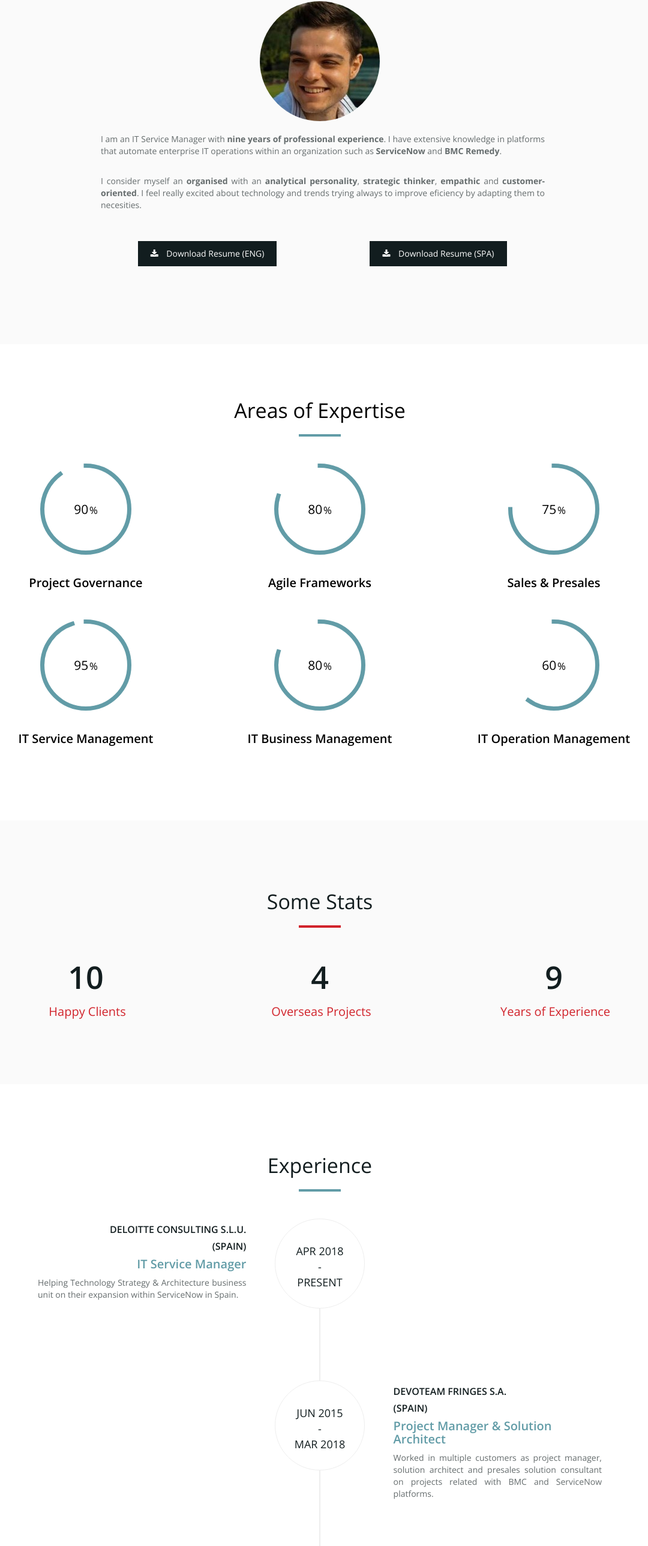
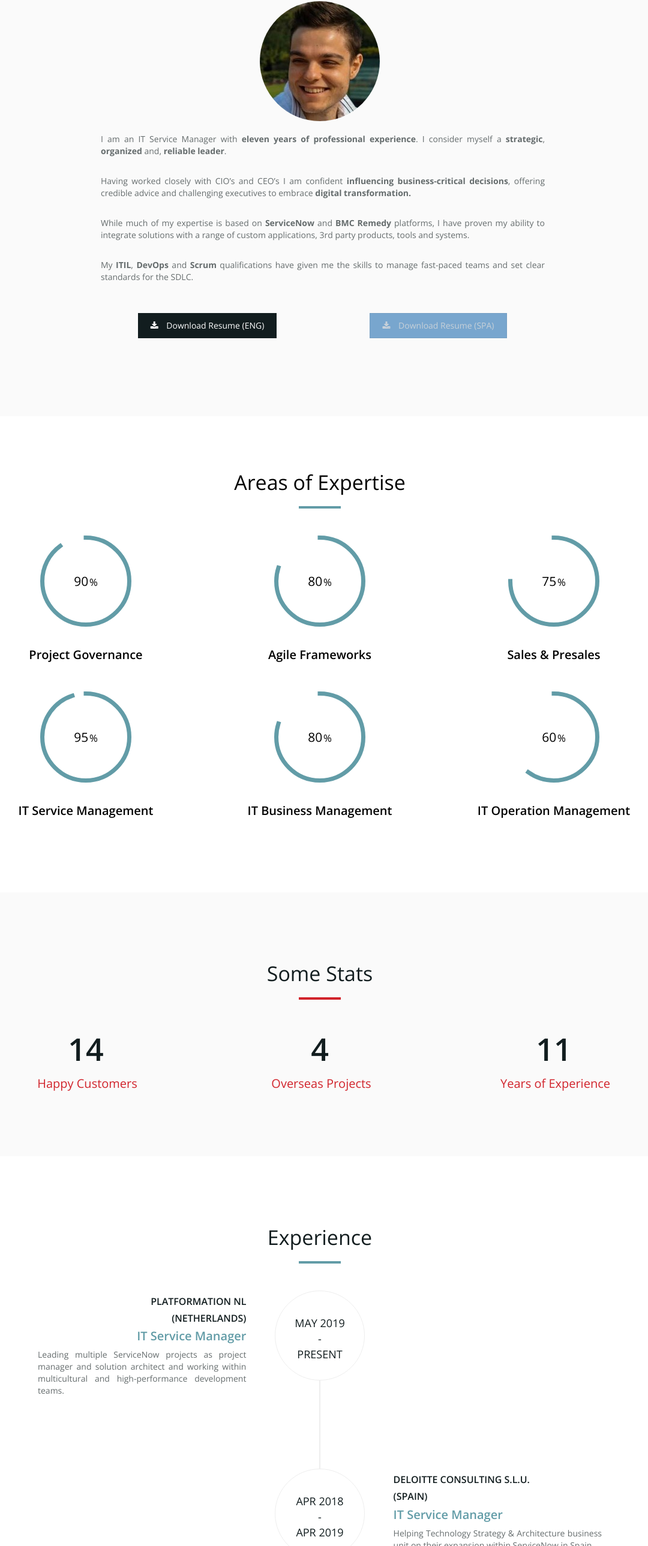
Before and after one commit to pedromenchero/pedromenchero.github.io, a plain HTML site: page index.html in a window 1280 px wide. Shown: the part 222-2800 px from the top of the page at 60% size, without its empty margins (107-1187 px from the left). Drawn offline with nearby package versions, Linux system fonts and the light colour scheme; a script that the page names is missing.

Commit message:
update 2020

```diff
--- a/css/style.css
+++ b/css/style.css
@@ -45,6 +45,11 @@ p.intro {
 
 a {
   color: #333;
+}
+
+a.disabled {
+  pointer-events: none;
+  color: #cccc;
 }
 
 a:hover, a:focus {
--- a/index.html
+++ b/index.html
@@ -71,7 +71,7 @@
       <div class="container">
         <div class="navbar-header">
           <button type="button" class="navbar-toggle" data-toggle="collapse" data-target=".navbar-main-collapse"> <i class="fa fa-bars"></i> </button>
-          <a class="navbar-brand page-scroll" href="#page-top">Pedro Menchero García Olías</a> </div>
+          <a class="navbar-brand page-scroll" href="#page-top">Pedro Menchero García Olías | IT Service Manager</a> </div>
 
         <!-- Collect the nav links, forms, and other content for toggling -->
         <div class="collapse navbar-collapse navbar-right navbar-main-collapse">
@@ -99,15 +99,16 @@
         <div class="col-md-12 text-center"><img src="img/about.jpg" class="img-responsive"></div>
         <div class="col-md-8 col-md-offset-2">
           <div class="about-text">
-            <p class="justify">I am an IT Service Manager with <b>nine years of professional experience</b>. I have extensive knowledge in platforms that automate enterprise IT operations within an organization such as <b>ServiceNow</b> and <b>BMC Remedy</b>.</p>
-            <p class="justify">I consider myself an <b>organised</b> with an <b>analytical personality</b>, <b>strategic thinker</b>, <b>empathic</b> and
-              <b>customer-oriented</b>. I feel really excited about technology and trends trying always to improve eficiency by adapting them to necesities.</p>
+            <p class="justify">I am an IT Service Manager with <b>eleven years of professional experience</b>. I consider myself a <b>strategic</b>, <b>organized</b> and, <b>reliable leader</b>.</p>
+            <p class="justify">Having worked closely with CIO’s and CEO’s I am confident <b>influencing business-critical decisions</b>, offering credible advice and challenging executives to embrace <b>digital transformation.</b></p>
+            <p class="justify">While much of my expertise is based on <b>ServiceNow</b> and <b>BMC Remedy</b> platforms, I have proven my ability to integrate solutions with a range of custom applications, 3rd party products, tools and systems.</p>
+            <p class="justify">My <b>ITIL</b>, <b>DevOps</b> and <b>Scrum</b> qualifications have given me the skills to manage fast-paced teams and set clear standards for the SDLC.</p>
             <div class="row">
               <div class="col-md-6 text-center">
-                <p class="text-center"><a class="btn btn-primary" href="#"><i class="fa fa-download"></i> Download Resume (ENG)</a></p>
+                <p class="text-center"><a class="btn btn-primary" target="_blank" href="https://drive.google.com/file/d/1UK9MLl-3L2CBWEJR5pNJ7G-U4Zbz1dit/view?usp=sharing"><i class="fa fa-download"></i> Download Resume (ENG)</a></p>
               </div>
               <div class="col-md-6 text-center">
-                <p class="text-center"><a class="btn btn-primary" href="#"><i class="fa fa-download"></i> Download Resume (SPA)</a></p>
+                <p class="text-center"><a class="btn btn-primary disabled" href="#"><i class="fa fa-download"></i> Download Resume (SPA)</a></p>
               </div>
             </div>
           </div>
@@ -251,8 +252,8 @@
       </div>
       <div class="row">
         <div class="col-md-4 col-sm-4 wow fadeInDown" data-wow-delay="200ms">
-          <div class="achievement-box"> <span class="count">10</span>
-            <h4>Happy Clients</h4>
+          <div class="achievement-box"> <span class="count">14</span>
+            <h4>Happy Customers</h4>
           </div>
         </div>
         <div class="col-md-4 col-sm-4 wow fadeInDown" data-wow-delay="400ms">
@@ -261,7 +262,7 @@
           </div>
         </div>
         <div class="col-md-4 col-sm-4 wow fadeInDown" data-wow-delay="800ms">
-          <div class="achievement-box"> <span class="count">9</span>
+          <div class="achievement-box"> <span class="count">11</span>
             <h4>Years of Experience</h4>
           </div>
         </div>
@@ -280,7 +281,22 @@
           <ul class="timeline">
             <li>
               <div class="timeline-image">
-                <h4>Apr 2018<br> - <br>Present</h4>
+                <h4>May 2019<br> - <br>Present</h4>
+              </div>
+              <div class="timeline-panel">
+                <div class="timeline-heading">
+                  <h4>Platformation NL</h4>
+                  <h4>(Netherlands)</h4>
+                  <h4 class="subheading">IT Service Manager</h4>
+                </div>
+                <div class="timeline-body">
+                  <p>Leading multiple ServiceNow projects as project manager and solution architect and working within multicultural and high-performance development teams.</p>
+                </div>
+              </div>
+            </li>
+            <li class="timeline-inverted">
+              <div class="timeline-image">
+                <h4>Apr 2018<br> - <br>Apr 2019</h4>
               </div>
               <div class="timeline-panel">
                 <div class="timeline-heading">
@@ -293,7 +309,7 @@
                 </div>
               </div>
             </li>
-            <li class="timeline-inverted">
+            <li>
               <div class="timeline-image">
                 <h4>Jun 2015<br> - <br>Mar 2018</h4>
               </div>
@@ -301,14 +317,14 @@
                 <div class="timeline-heading">
                   <h4>Devoteam Fringes S.A.</h4>
                   <h4>(Spain)</h4>
-                  <h4 class="subheading">Project Manager & Solution Architect</h4>
+                  <h4 class="subheading">IT Service Manager</h4>
                 </div>
                 <div class="timeline-body">
                   <p>Worked in multiple customers as project manager, solution architect and presales solution consultant on projects related with BMC and ServiceNow platforms.</p>
                 </div>
               </div>
             </li>
-            <li>
+            <li class="timeline-inverted">
               <div class="timeline-image">
                 <h4>Jul 2014<br> - <br>Jun 2015</h4>
               </div>
@@ -316,14 +332,14 @@
                 <div class="timeline-heading">
                   <h4>Quintica (PTY) LTD</h4>
                   <h4>(United Kingdom)</h4>
-                  <h4 class="subheading">BMC Remedy Solution Architect</h4>
+                  <h4 class="subheading">ITSM Solution Architect</h4>
                 </div>
                 <div class="timeline-body">
                   <p>Assesment and design of an ITSM solution for a large telecomunications company from UK based on BMC Remedy platform.</p>
                 </div>
               </div>
             </li>
-            <li class="timeline-inverted">
+            <li>
               <div class="timeline-image">
                 <h4>Apr 2009<br> - <br>Jul 2014</h4>
               </div>
@@ -363,19 +379,10 @@
           <img src="img/reference2.jpg" class="img-responsive">
           <blockquote>
             Pedro did an excellent job during his period in Quintica. He is well organized, can work independently, and is able to follow through to ensure that the job gets done.
-            <cite>Jose Luis Sanchez Cano Mora (Head of Business Unit - BMC at Quintica)</cite>
+            <cite>Jose Luis Sanchez Cano Mora (Technical Project Manager at Baker Hughes)</cite>
           </blockquote>
         </div>
       </div>
-      <!-- <div class="row">
-        <div class="col-md-6 text-center">
-          <img src="img/reference3.jpg" class="img-responsive">
-          <blockquote>
-            Blabla blabla blabla
-            <cite>Cristina Martinez Navarro (Customer Success Manager at Devoteam Cloud Services)</cite>
-          </blockquote>
-        </div>
-      </div> -->
     </div>
   </div>
   <!-- Contact Section -->
@@ -386,11 +393,11 @@
         <hr>
       </div>
       <div class="col-md-8 col-md-offset-2">
-        <div class="col-md-6"> <i class="fa fa-map-marker fa-2x"></i>
-          <p>28231 Las Rozas de Madrid</p>
+        <div class="col-md-6"> <i class="fa fa-phone fa-2x"></i>
+          <p>+34 617 007 743</p>
         </div>
         <div class="col-md-6"> <i class="fa fa-envelope-o fa-2x"></i>
-          <p>pedro.menchero@nowrem.com</p>
+          <p>pedro.menchero@gmail.com</p>
         </div>
         <!-- <div class="col-md-4"> <i class="fa fa-phone fa-2x"></i> -->
         <!-- <p>+34 617 00 77 43</p> -->
@@ -444,7 +451,7 @@
   <div id="footer">
     <div class="container text-center">
       <div class="fnav">
-        <p>Copyright &copy; 2018 <a>Pedro Menchero</a></p>
+        <p>Copyright &copy; 2020 <a>Pedro Menchero</a></p>
       </div>
     </div>
   </div>
```
